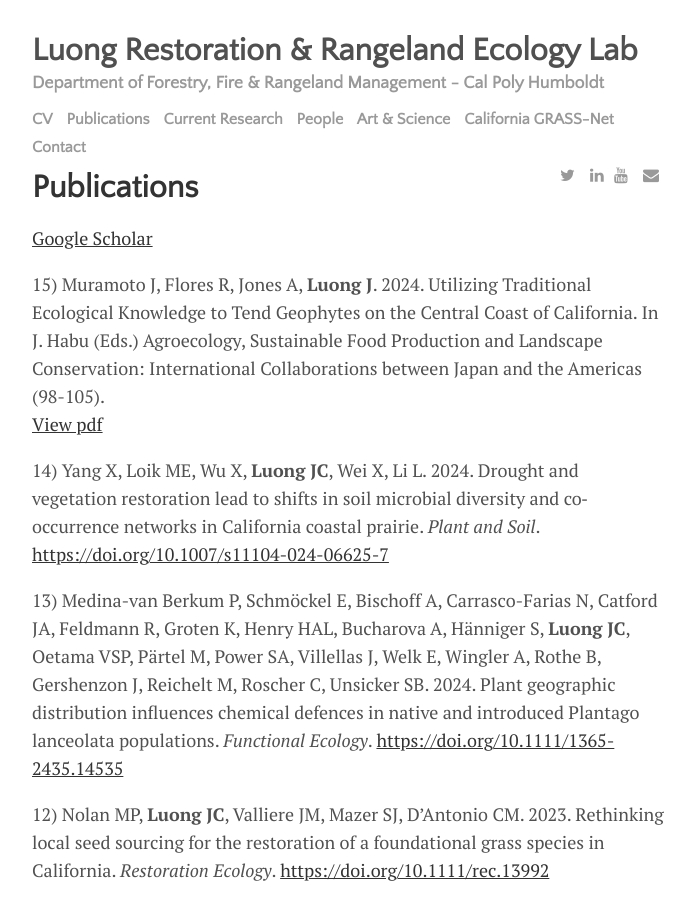
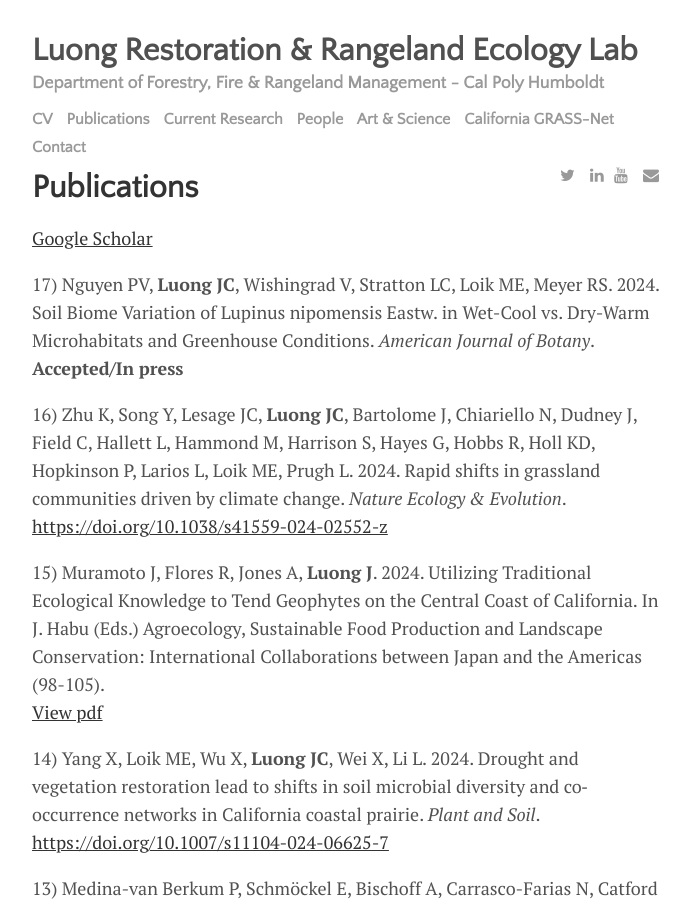
Before and after one commit to austinluong/justinluong.com, a Jekyll site: the page built from menu/publications.md, in a window 1280 px wide and 900 px high. Shown: the whole window, without its empty margins (292-986 px from the left). Built offline with Jekyll 4.4.1, drawn with Linux system fonts in a browser that asks for light colours; nearby versions of some CDN libraries.

Commit message:
Update publications.md

```diff
--- a/menu/publications.md
+++ b/menu/publications.md
@@ -4,7 +4,11 @@ title: Publications
 ---
 [Google Scholar](https://scholar.google.com/citations?user=YSOJb-wAAAAJ&hl=en)
 
-15) Muramoto J, Flores R, Jones A, **Luong J**. 2024. Utilizing Traditional Ecological Knowledge to Tend Geophytes on the Central Coast of California. In J. Habu (Eds.) Agroecology, Sustainable Food Production and Landscape Conservation: International Collaborations between Japan and the Americas (98-105).
+17)  Nguyen PV, **Luong JC**, Wishingrad V, Stratton LC, Loik ME, Meyer RS. 2024. Soil Biome Variation of Lupinus nipomensis Eastw. in Wet-Cool vs. Dry-Warm Microhabitats and Greenhouse Conditions. *American Journal of Botany*. **Accepted/In press**
+
+16)  Zhu K, Song Y, Lesage JC, **Luong JC**, Bartolome J, Chiariello N, Dudney J, Field C, Hallett L, Hammond M, Harrison S, Hayes G, Hobbs R, Holl KD, Hopkinson P, Larios L, Loik ME, Prugh L. 2024. Rapid shifts in grassland communities driven by climate change. *Nature Ecology & Evolution*. <https://doi.org/10.1038/s41559-024-02552-z>
+
+15)  Muramoto J, Flores R, Jones A, **Luong J**. 2024. Utilizing Traditional Ecological Knowledge to Tend Geophytes on the Central Coast of California. In J. Habu (Eds.) Agroecology, Sustainable Food Production and Landscape Conservation: International Collaborations between Japan and the Americas (98-105).
 [View pdf]({{site.baseurl}}/assets/pdf/Utilizing Traditional Ecological Knowledge to Tend Geophytes on the Central Coast of California.pdf)
 
 14) Yang X, Loik ME, Wu X, **Luong JC**, Wei X, Li L. 2024. Drought and vegetation restoration lead to shifts in soil microbial diversity and co‐occurrence networks in California coastal prairie. *Plant and Soil*. <https://doi.org/10.1007/s11104-024-06625-7>
```
